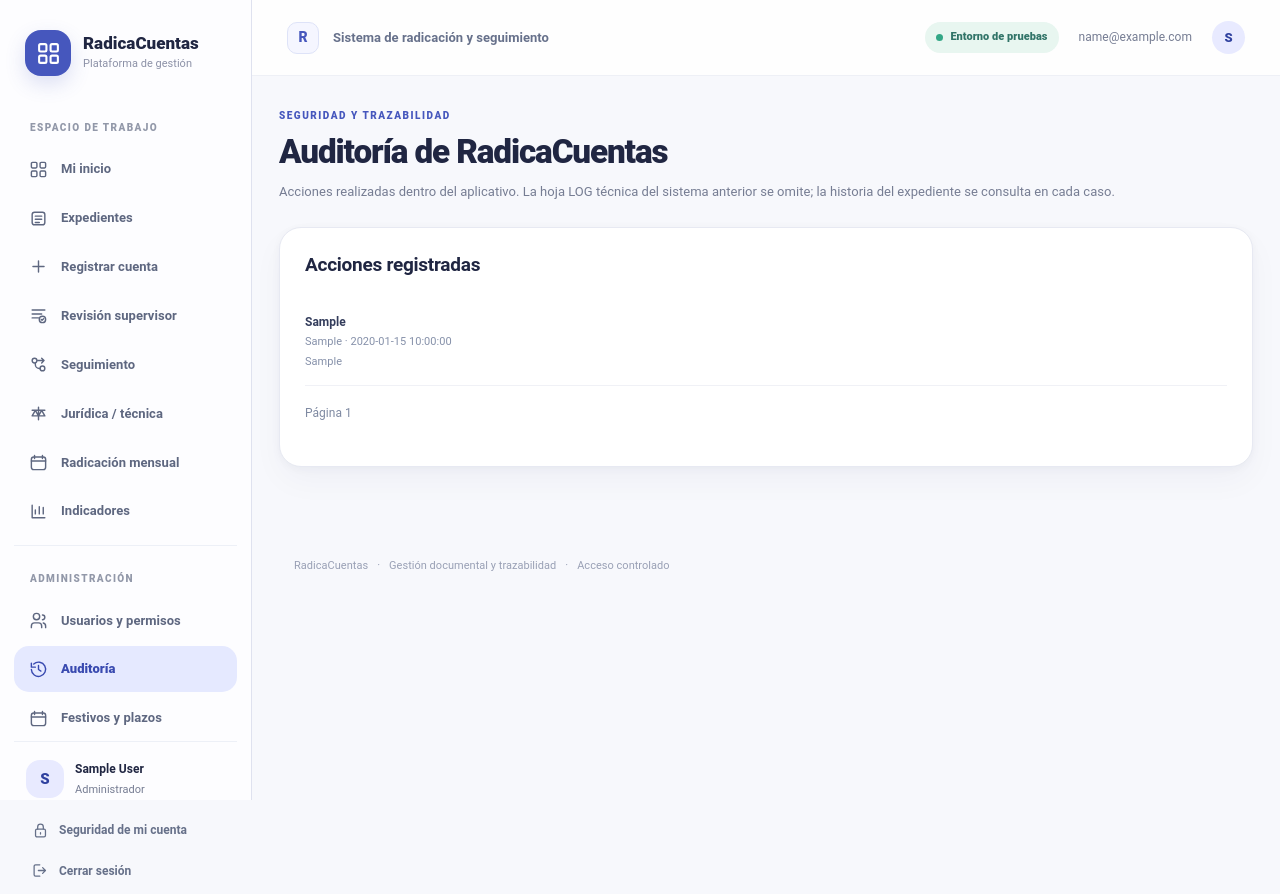
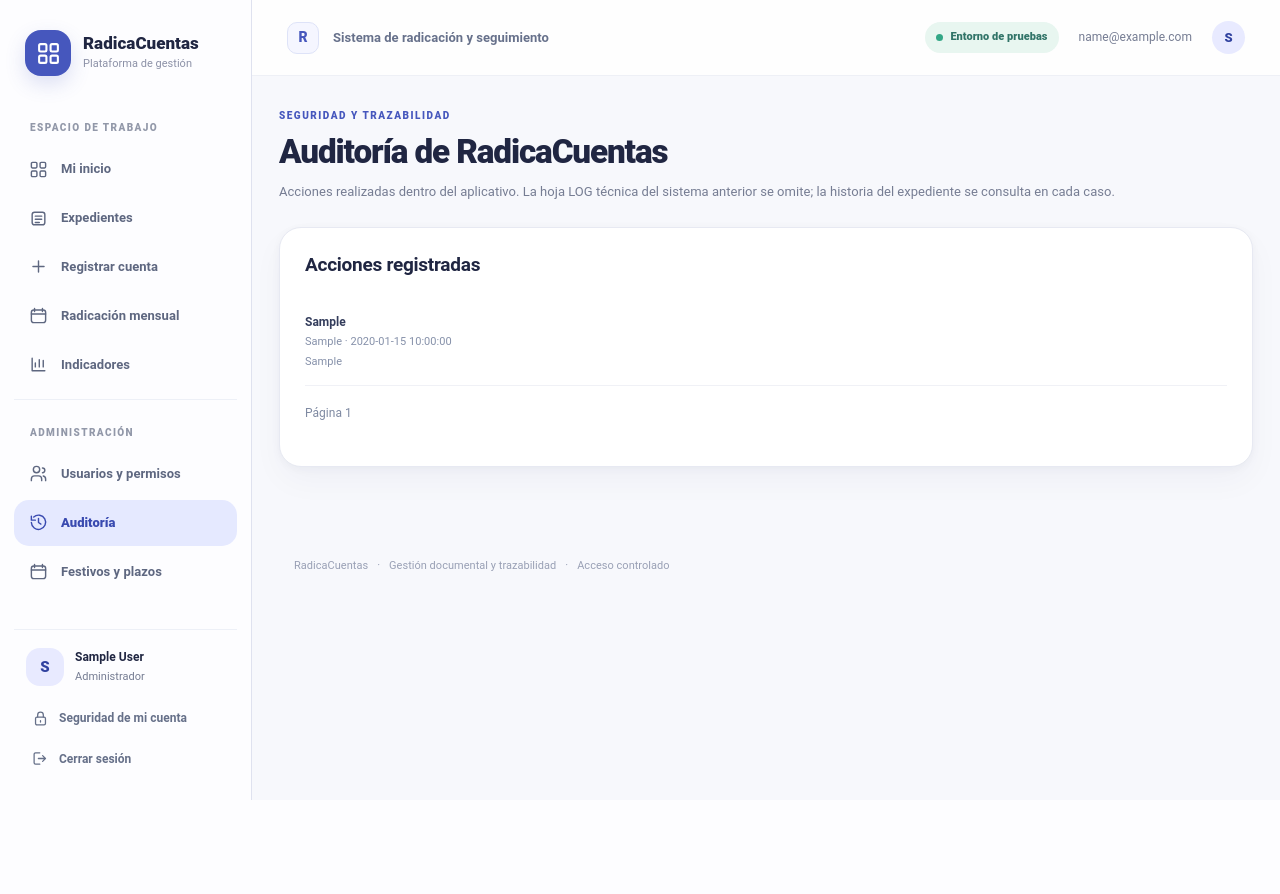
Before and after one commit to nalzate1999-tech/radicacuentas, a FastAPI app: page /auditoria in a window 1280 px wide. After the commit the page ends 800 px from the top, so only its background shows below. Run offline with FastAPI, Linux system fonts and the light colour scheme; the visitor is signed in with stand-in values (Sample User, id 1); tables that the repository leaves empty hold one stand-in row (values such as "Sample post"); some libraries are stand-ins or nearby versions.

Commit message:
feat(ui): unificar gestión y formularios en filtros de expedientes

```diff
--- a/app/templates/base.html
+++ b/app/templates/base.html
@@ -4,7 +4,7 @@
 <meta name="theme-color" content="#f6f7fc"/><meta name="robots" content="noindex,nofollow"/>
 <title>{% block title %}Inicio{% endblock %} | RadicaCuentas</title>
 <style>.svg-sprites{position:absolute;width:0;height:0;overflow:hidden}.icon{display:inline-block;width:20px;height:20px;vertical-align:middle;fill:none;stroke:currentColor;stroke-width:1.8;stroke-linecap:round;stroke-linejoin:round}</style>
-<link rel="stylesheet" href="/static/style.css?v=20261120-sla-lifecycle"/>
+<link rel="stylesheet" href="/static/style.css?v=20261120-consolidated-forms"/>
 </head><body>
 <svg xmlns="http://www.w3.org/2000/svg" class="svg-sprites" aria-hidden="true">
 <symbol id="i-grid" viewBox="0 0 24 24"><rect x="3" y="3" width="7" height="7" rx="1.4"/><rect x="14" y="3" width="7" height="7" rx="1.4"/><rect x="3" y="14" width="7" height="7" rx="1.4"/><rect x="14" y="14" width="7" height="7" rx="1.4"/></symbol>
@@ -36,9 +36,6 @@
 <a href="/panel" class="nav-item {% if request.url.path=='/panel' %}active{% endif %}"><svg class="icon"><use href="#i-grid"/></svg><span>Mi inicio</span></a>
 {% if can('casos') %}<a href="/casos" class="nav-item {% if request.url.path=='/casos' or request.url.path.startswith('/casos/') %}active{% endif %}"><svg class="icon"><use href="#i-list"/></svg><span>Expedientes</span></a>{% endif %}
 {% if can('registro') %}<a href="/casos/nuevo" class="nav-item {% if request.url.path=='/casos/nuevo' %}active{% endif %}"><svg class="icon"><use href="#i-plus"/></svg><span>Registrar cuenta</span></a>{% endif %}
-{% if can('revision') %}<a href="/casos?accion=revision" class="nav-item"><svg class="icon"><use href="#i-review"/></svg><span>Revisión supervisor</span></a>{% endif %}
-{% if can('seguimiento') %}<a href="/casos?accion=seguimiento" class="nav-item"><svg class="icon"><use href="#i-route"/></svg><span>Seguimiento</span></a>{% endif %}
-{% if can('juridica') %}<a href="/casos?accion=juridica" class="nav-item"><svg class="icon"><use href="#i-scale"/></svg><span>Jurídica / técnica</span></a>{% endif %}
 {% if can('radicacion') %}<a href="/radicacion" class="nav-item {% if request.url.path.startswith('/radicacion') %}active{% endif %}"><svg class="icon"><use href="#i-calendar"/></svg><span>Radicación mensual</span></a>{% endif %}
 {% if can('informes') %}<a href="/informes" class="nav-item {% if request.url.path.startswith('/informes') %}active{% endif %}"><svg class="icon"><use href="#i-chart"/></svg><span>Indicadores</span></a>{% endif %}
 </nav>
```
